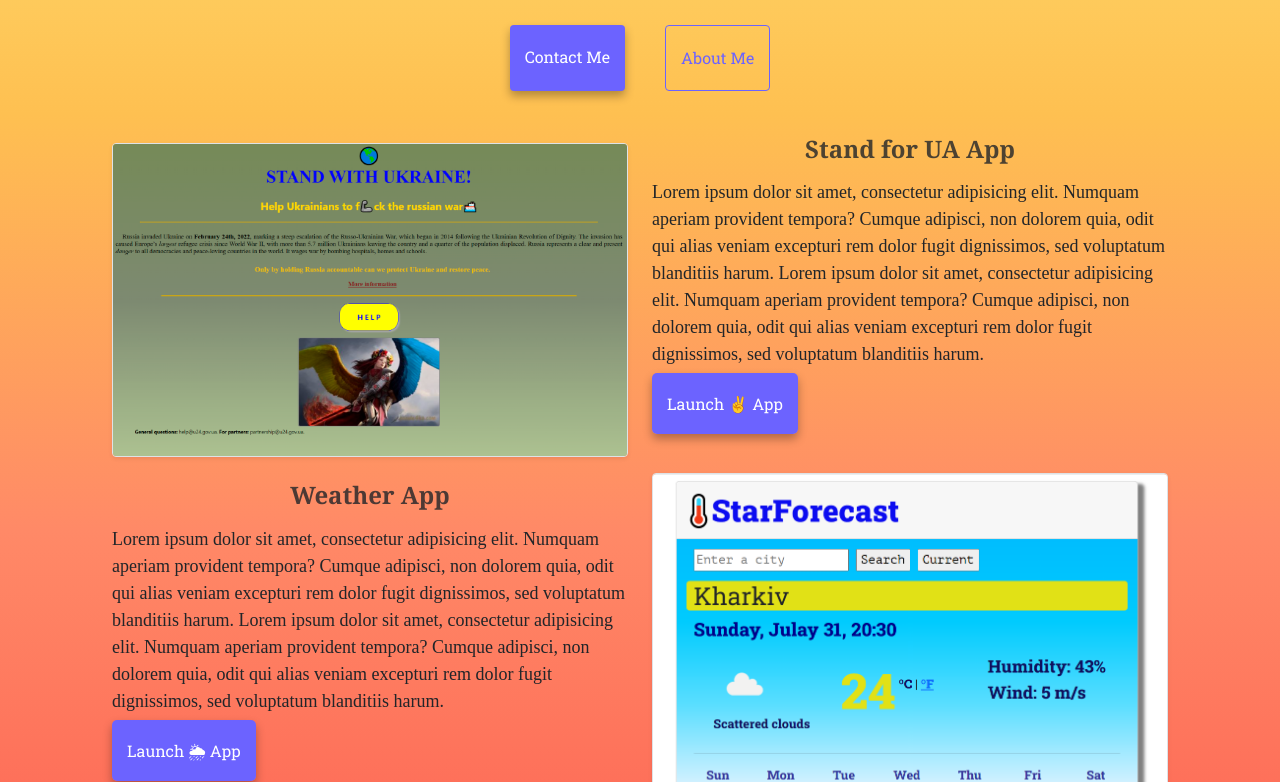
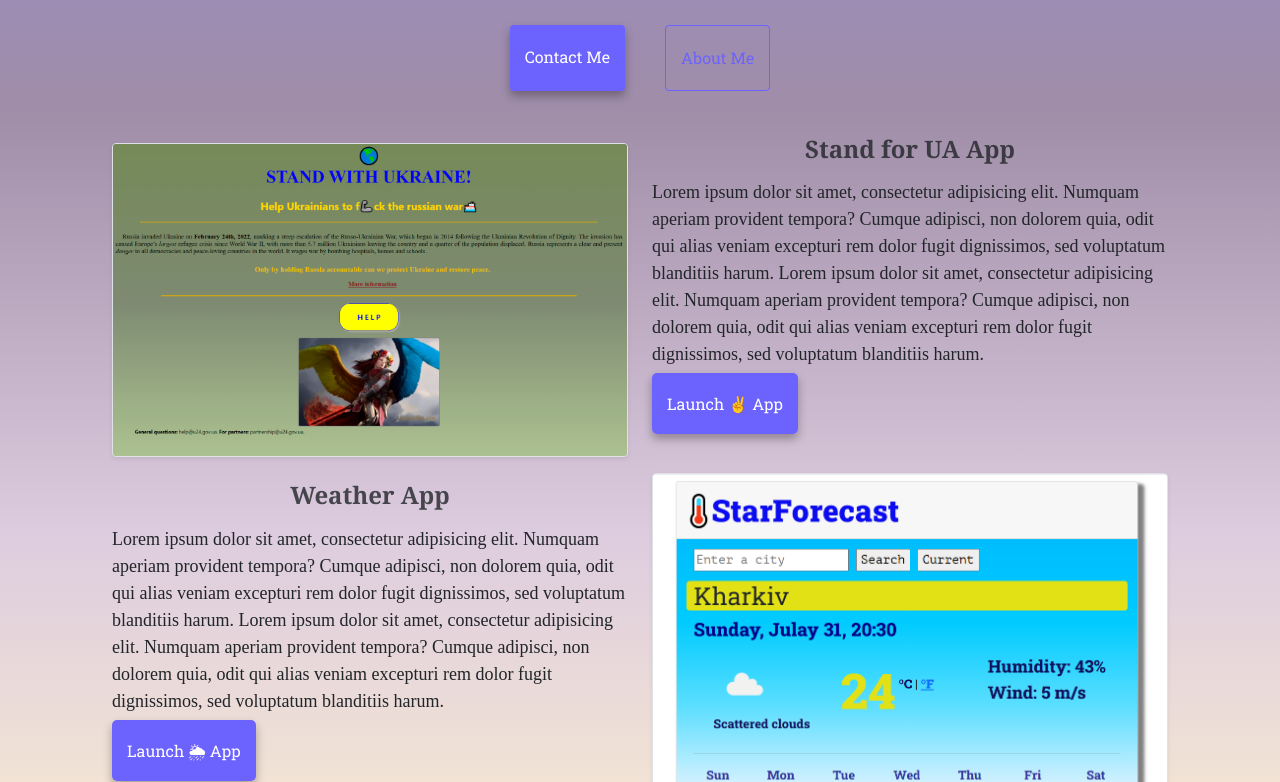
Before and after one commit to olena-starova/MyPortfolio, a plain HTML site: page index.html in a window 1280 px wide. Shown: the part 305-1087 px from the top of the page. Drawn offline with nearby package versions, Linux system fonts and the light colour scheme; a web font is replaced by a local one.

Commit message:
Update style.css

```diff
--- a/style.css
+++ b/style.css
@@ -11,7 +11,7 @@
 
 body {
   margin: 100px;
-  background: linear-gradient(#ffe577, #fec051, #ff8967, #fd6051, #392033);
+  background: linear-gradient(#938cd2, #a08da8, #ddccdf, #fff2ce, #f0b28d);
 }
 
 h1,
```
